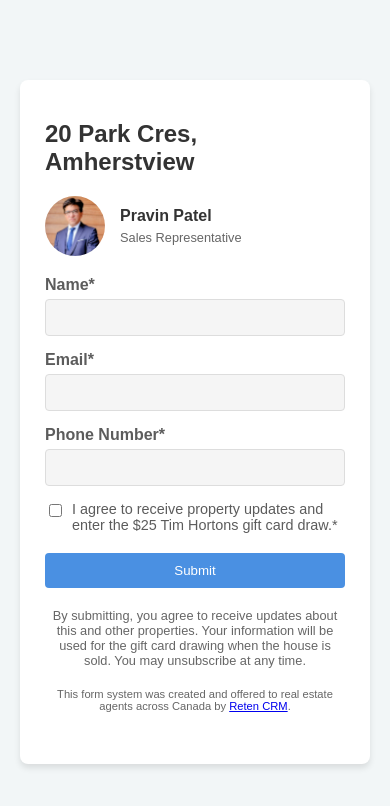
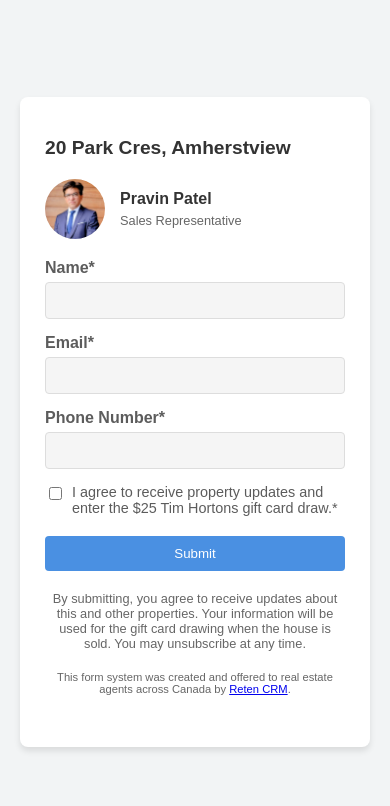
Before and after one commit to RetenCRM/QR-Code-Form, a plain HTML site: page index.html in a window 390 px wide. Drawn offline with Linux system fonts and the light colour scheme.

Commit message:
Update index.html

```diff
--- a/index.html
+++ b/index.html
@@ -7,7 +7,7 @@
     <style>
         :root {
             --primary-color: #4a90e2;
-            --background-color: #f2f6f7;
+            --background-color: #f2f4f5;
             --input-background: #f5f5f5;
             --text-color: #333333;
         }
@@ -175,6 +175,9 @@
                 padding: 40px 25px;
 		    paddin-top: 50pc;
             }
+	.form-title {
+        font-size: 1.2em; /* Reduced font size for mobile */
+    }
         }
     </style>
 </head>
```
